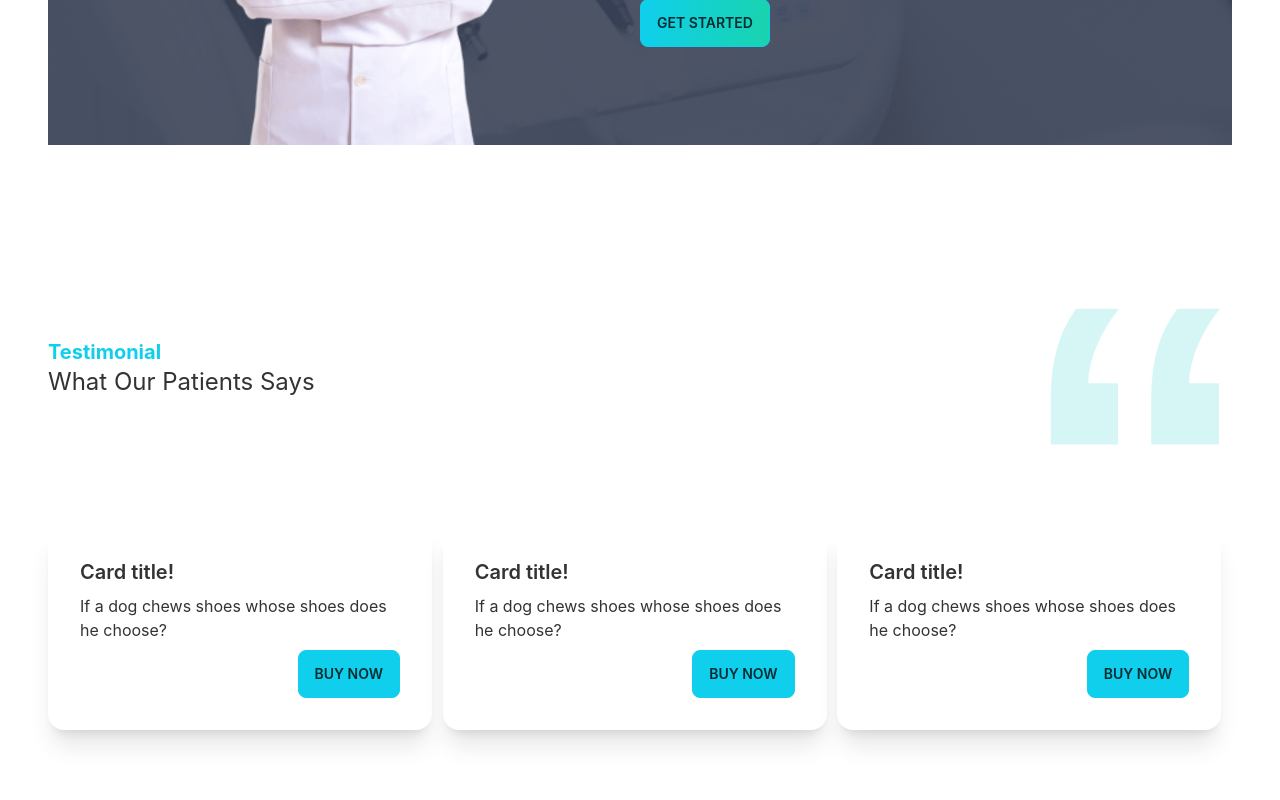
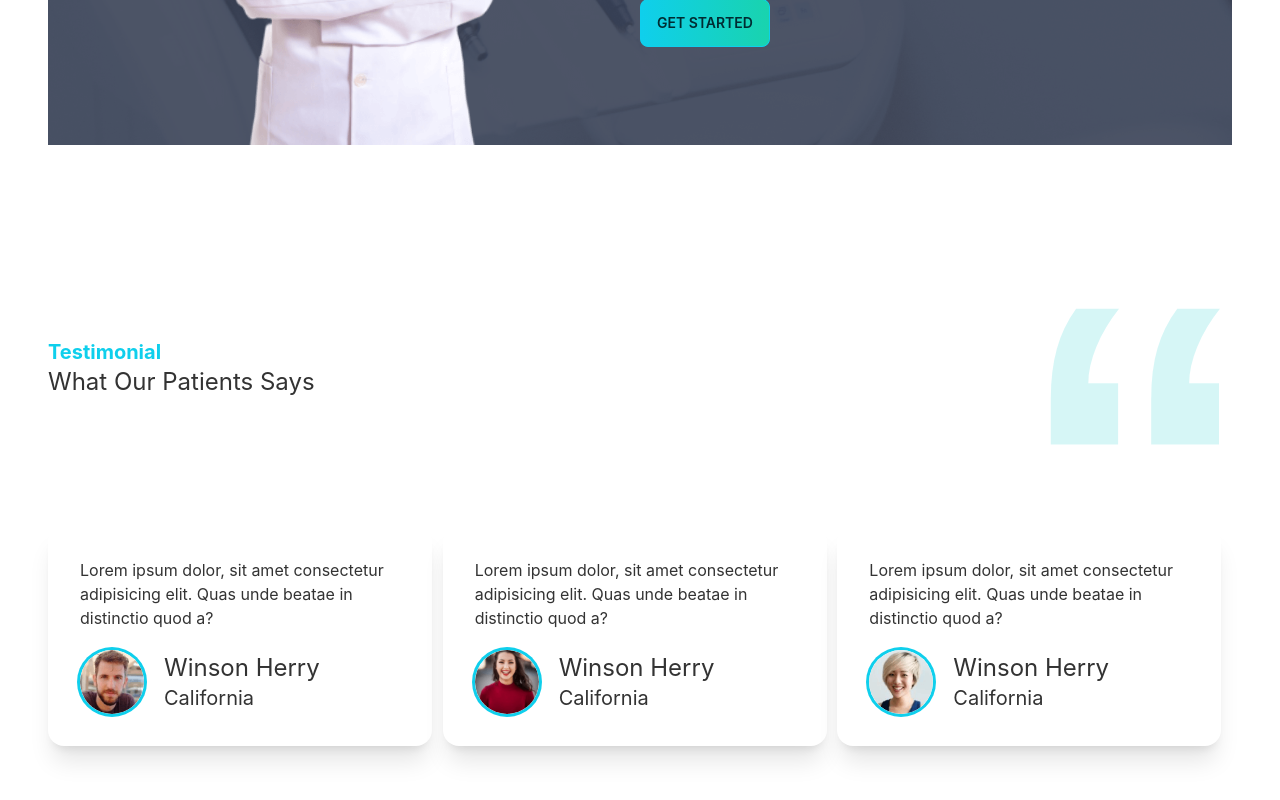
Before and after one commit to Rahim2725/doctor-portal-client, a React (Create React App) app: page / in a window 1280 px wide. Shown: the part 2596-3396 px from the top of the page. Built offline with nearby package versions, Linux system fonts and the light colour scheme.

Commit message:
review done

```diff
--- a/src/Pages/Home/Review.js
+++ b/src/Pages/Home/Review.js
@@ -1,14 +1,21 @@
 import React from 'react';
 
-const Review = ({review}) => {
-    const {name, img, location} = review;
+const Review = ({ review }) => {
+    const { name, img, location } = review;
     return (
         <div class="card w-96 bg-base-100 shadow-xl">
             <div class="card-body">
-                <h2 class="card-title">Card title!</h2>
-                <p>If a dog chews shoes whose shoes does he choose?</p>
-                <div class="card-actions justify-end">
-                    <button class="btn btn-primary">Buy Now</button>
+                <p>Lorem ipsum dolor, sit amet consectetur adipisicing elit. Quas unde beatae in distinctio quod a?</p>
+                <div className='flex items-center mt-3'>
+                    <div class="avatar">
+                        <div class="w-16 rounded-full ring ring-primary ring-offset-base-100">
+                            <img src={img} />
+                        </div>
+                    </div>
+                    <div className='ml-5'>
+                        <h3 className='text-2xl'>{name}</h3>
+                        <h4 className='text-xl'>{location}</h4>
+                    </div>
                 </div>
             </div>
         </div>
```
